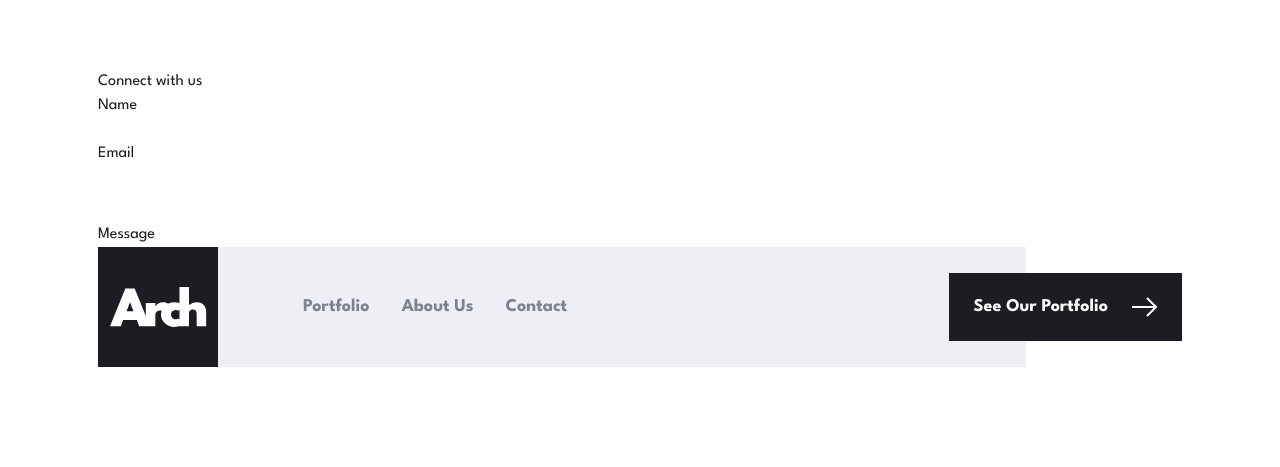
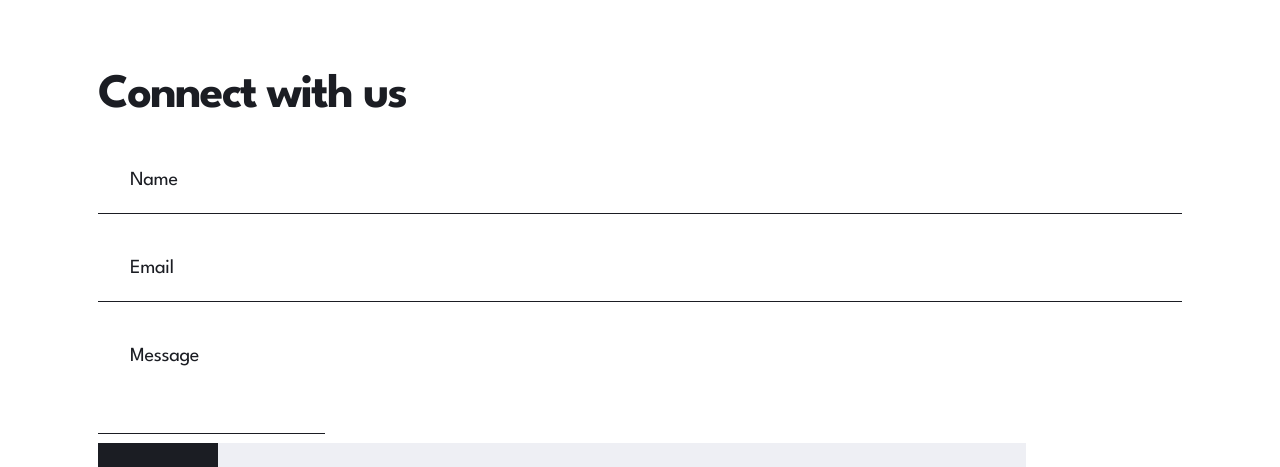
Before and after one commit to David-Henery4/Arch-Studio-website, a React (Vite) app: page /contact in a window 1280 px wide. Shown: the part 2092-2559 px from the top of the page. Before the commit the page ends 2459 px from the top, so only its background shows below. Built offline with nearby package versions, Linux system fonts and the light colour scheme.

Commit message:
controlled-inputs-setup

```diff
--- a/src/components/contact/ContactForm.jsx
+++ b/src/components/contact/ContactForm.jsx
@@ -6,35 +6,55 @@ const ContactForm = () => {
     email: "",
     message: "",
   });
-  //
+  // () => {}
   return (
-    <section className="col-start-2 col-end-12">
-      <h3>Connect with us</h3>
-      <form className="w-full">
-        <div>
-          <label htmlFor="name">Name</label>
+    <section className="col-start-2 col-end-12 flex flex-col justify-center items-start gap-11">
+      <h3 className="text-lrgHeadingMob leading-lrgHeadingMob tracking-lrgMedHeadingMob font-bold">
+        Connect with us
+      </h3>
+      <form className="w-full text-bodyText grid gap-10">
+        <div className="relative">
+          <label className="absolute top-0 left-8 text-xl -tracking-[0.31px]" htmlFor="name">Name</label>
           <input
             name="name"
             id="name"
             type="text"
-            className="w-full outline-none"
+            className="pl-8 pb-5 w-full outline-none border-b border-veryDarkBlue"
+            value={formValues?.name}
+            onChange={(e) => {
+              setFormValues((oldValues) => {
+                return {...oldValues, name: e.target.value}
+              })
+            }}
           />
         </div>
-        <div>
-          <label htmlFor="email">Email</label>
+        <div className="relative">
+          <label className="absolute top-0 left-8 text-xl -tracking-[0.31px]" htmlFor="email">Email</label>
           <input
             name="email"
             id="email"
             type="text"
-            className="w-full outline-none"
+            className="pl-8 pb-5 w-full outline-none border-b border-veryDarkBlue"
+            value={formValues?.email}
+            onChange={(e) => {
+              setFormValues((oldValues) => {
+                return {...oldValues, email: e.target.value}
+              })
+            }}
           />
         </div>
-        <div>
-          <label htmlFor="message">Message</label>
+        <div className="relative">
+          <label className="absolute top-0 left-8 text-xl -tracking-[0.31px]" htmlFor="message">Message</label>
           <textarea
             name="message"
             id="message"
-            className="resize-none outline-none"
+            className="pl-8 pb-5 min-h-[92px] resize-none outline-none border-b border-veryDarkBlue"
+            value={formValues?.message}
+            onChange={(e) => {
+              setFormValues((oldValues) => {
+                return {...oldValues, message: e.target.value}
+              })
+            }}
           ></textarea>
         </div>
       </form>
```
